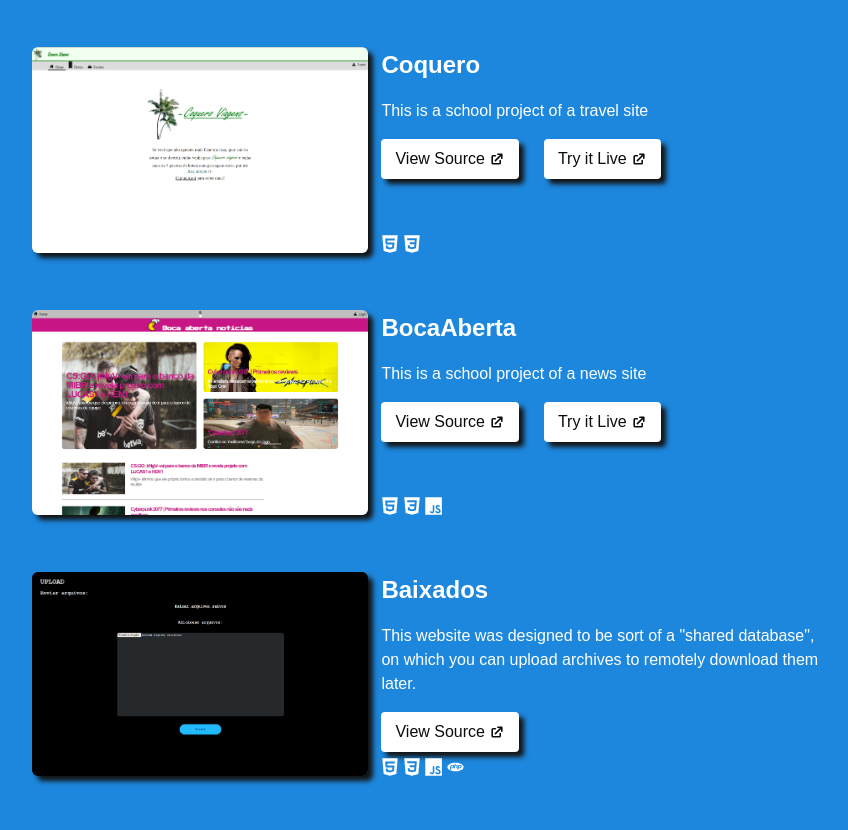
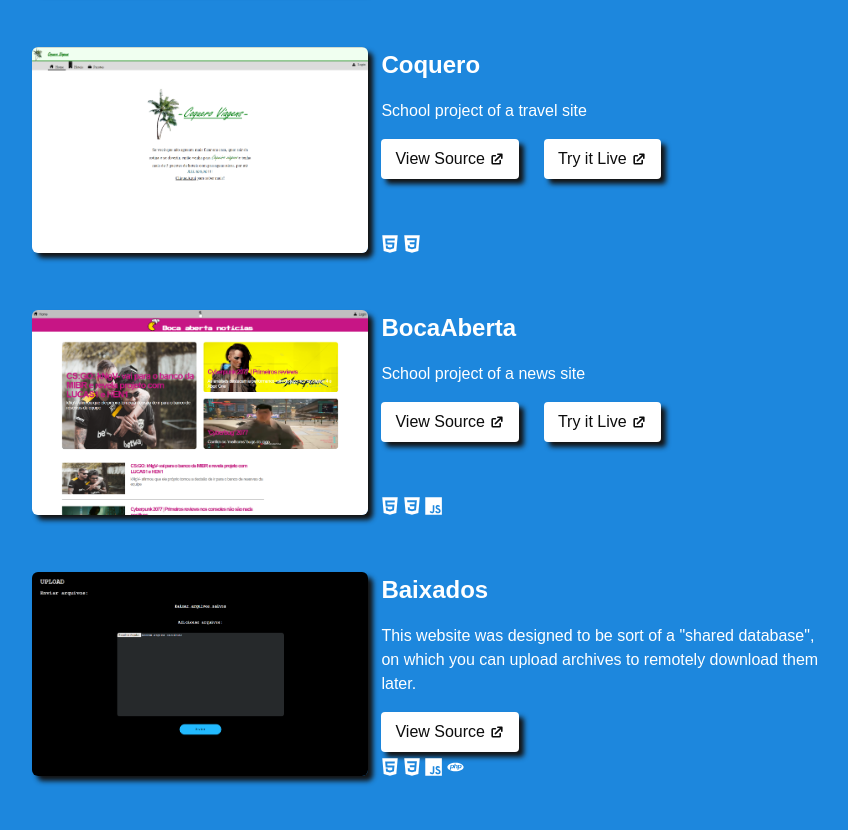
Before and after one commit to D1ng0ls/Portfolio, a plain HTML site: page index.html in a window 1280 px wide. Shown: the part 3056-3886 px from the top of the page, without its empty margins (160-1008 px from the left). Drawn offline with Linux system fonts and the light colour scheme.

Commit message:
Update index.html

```diff
--- a/index.html
+++ b/index.html
@@ -272,7 +272,7 @@
                             <div class="container-text">
                                 <div class="text-site">
                                     <h3>Coquero</h3>
-                                    <p>This is a school project of a travel site</p>
+                                    <p>School project of a travel site</p>
                                     <a target="_blank" href="https://github.com/D1ng0ls/coquero"><button><span>View Source</span> <svg xmlns="http://www.w3.org/2000/svg" width="46" height="46" fill="currentColor" viewBox="0 0 24 24">
                                         <path d="M13.2 3.6a1.2 1.2 0 1 0 0 2.4h3.103l-7.551 7.552a1.2 1.2 0 1 0 1.696 1.696L18 7.697V10.8a1.2 1.2 0 1 0 2.4 0v-6a1.2 1.2 0 0 0-1.2-1.2h-6Z"/>
                                         <path d="M6 6a2.4 2.4 0 0 0-2.4 2.4V18A2.4 2.4 0 0 0 6 20.4h9.6A2.4 2.4 0 0 0 18 18v-3.6a1.2 1.2 0 1 0-2.4 0V18H6V8.4h3.6a1.2 1.2 0 1 0 0-2.4H6Z"/>
@@ -295,7 +295,7 @@
                             <div class="container-text">
                                 <div class="text-site">
                                     <h3>BocaAberta</h3>
-                                    <p>This is a school project of a news site</p>
+                                    <p>School project of a news site</p>
                                     <a target="_blank" href="https://github.com/D1ng0ls/BocaAberta"><button><span>View Source</span> <svg xmlns="http://www.w3.org/2000/svg" width="46" height="46" fill="currentColor" viewBox="0 0 24 24">
                                         <path d="M13.2 3.6a1.2 1.2 0 1 0 0 2.4h3.103l-7.551 7.552a1.2 1.2 0 1 0 1.696 1.696L18 7.697V10.8a1.2 1.2 0 1 0 2.4 0v-6a1.2 1.2 0 0 0-1.2-1.2h-6Z"/>
                                         <path d="M6 6a2.4 2.4 0 0 0-2.4 2.4V18A2.4 2.4 0 0 0 6 20.4h9.6A2.4 2.4 0 0 0 18 18v-3.6a1.2 1.2 0 1 0-2.4 0V18H6V8.4h3.6a1.2 1.2 0 1 0 0-2.4H6Z"/>
```
